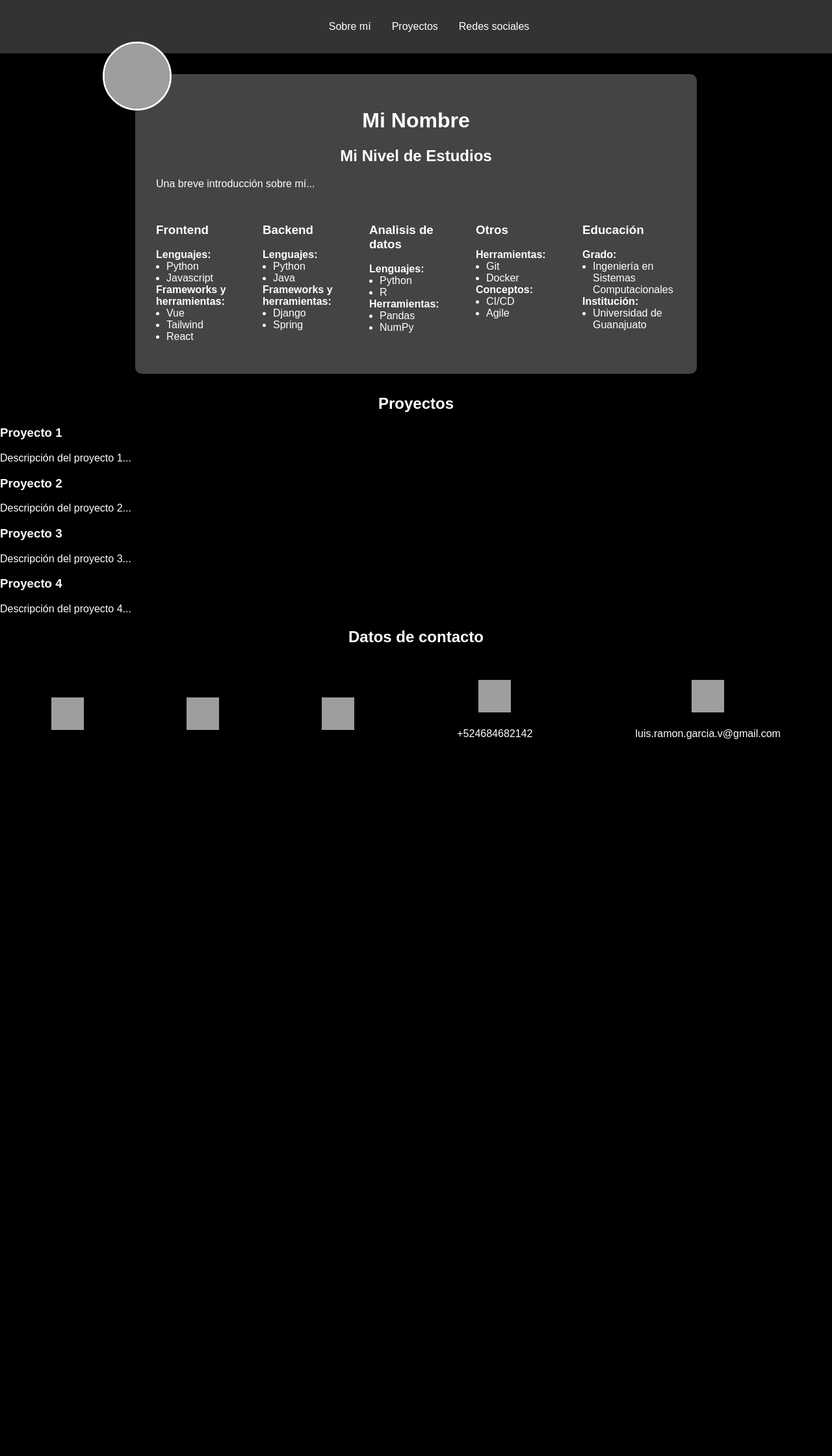
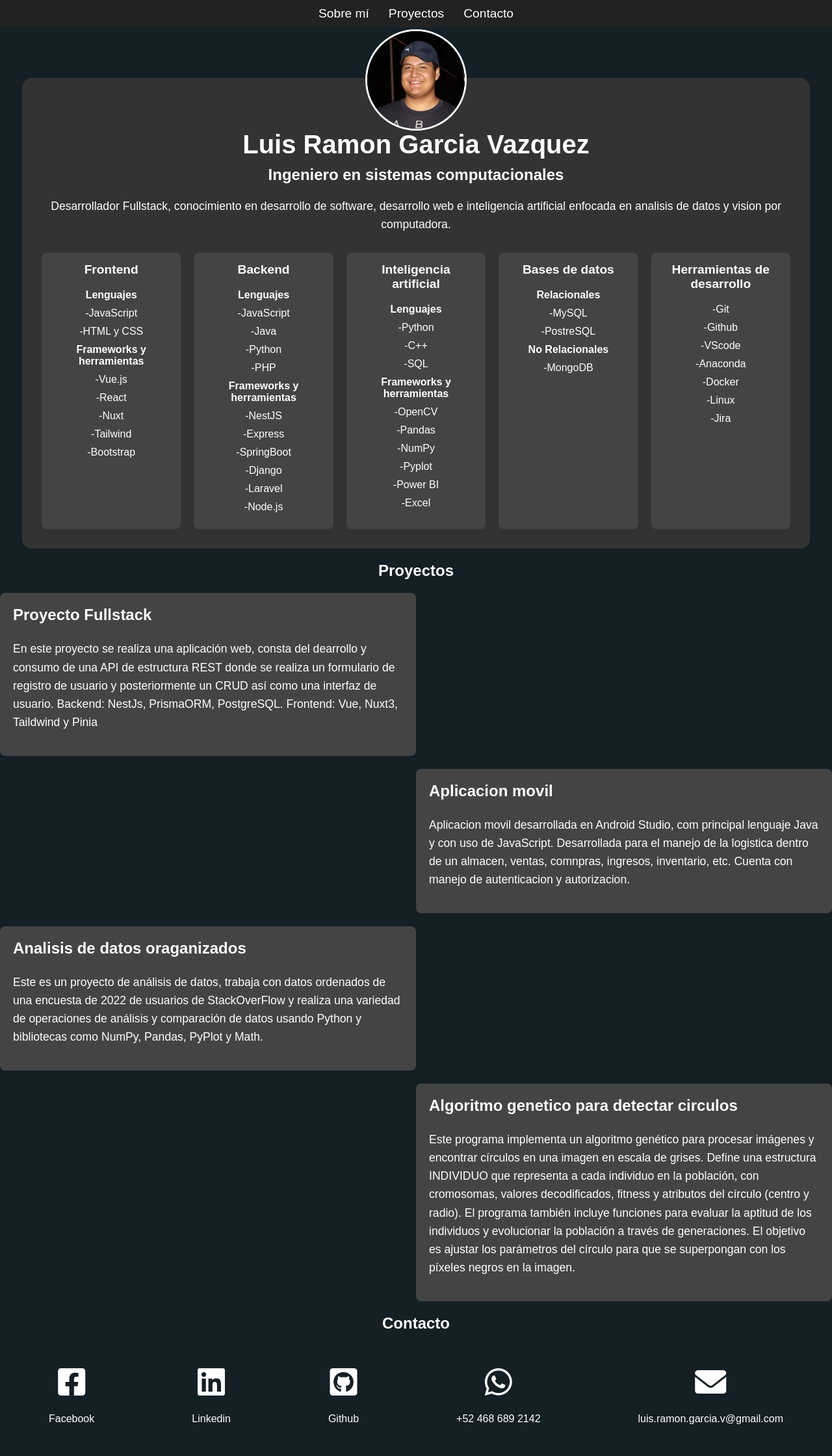
Before and after one commit to LuisRamonGV/My_presentation_web, a Django app: page / in a window 1280 px wide. Shown: the whole page at 65% size. Before the commit the page ends 1137 px from the top, so only its background shows below. Run offline with Django 5.2, Linux system fonts and the light colour scheme; grey boxes are pictures that could not be loaded.

Commit message:
foto, seccionamiento e informacion agregada

```diff
--- a/main/static/main/styles.css
+++ b/main/static/main/styles.css
@@ -1,101 +1,169 @@
-/* Estilos generales */
+/* Estilos generales del cuerpo */
 body {
+    margin: 0;
     font-family: Arial, sans-serif;
-    background-color: #000;
     color: #fff;
-    margin: 0;
-    padding: 0;
+    background-color: #141F26;
 }
 
+#sobre-mi {
+    scroll-margin-top: 200px;
+}
+
+/* Estilos de la barra de navegación */
 .navbar {
-    display: flex;
-    justify-content: center;
-    background-color: #333;
-    padding: 1rem;
+    position: fixed;
+    top: 0;
+    left: 0;
+    width: 100%;
+    background-color: #222;
+    padding: 10px 0;
+    z-index: 1000;
 }
 
 .navbar ul {
     list-style: none;
+    padding: 0;
+    margin: 0;
     display: flex;
-    gap: 2rem;
+    justify-content: center;
 }
 
-.navbar ul li {
-    margin: 0;
+.navbar li {
+    margin: 0 15px;
 }
 
-.navbar ul li a {
+.navbar a {
     color: #fff;
     text-decoration: none;
+    font-size: 1.2em;
 }
 
+.navbar a:hover {
+    text-decoration: underline;
+}
+
+/* Estilos del contenedor principal */
 .intro-box {
-    background-color: #444;
-    margin: 2rem auto;
-    padding: 2rem;
-    max-width: 800px;
-    border-radius: 10px;
+    background-color: #333;
+    border-radius: 15px;
+    padding: 30px;
+    padding-top: 80px; /* Añadir espacio extra en la parte superior */
+    width: 90%;
+    margin: 120px auto 0; /* Margin superior ajustado para dejar espacio para la barra de navegación */
+    text-align: center;
     position: relative;
 }
 
 .profile-photo {
-    width: 100px;
-    height: 100px;
+    width: 150px;
+    height: 150px;
     border-radius: 50%;
+    border: 3px solid #fff;
     position: absolute;
-    top: -50px;
-    left: -50px;
-    border: 3px solid #fff;
+    top: -75px; /* Posicionar la imagen en la parte superior */
+    left: 50%;
+    transform: translateX(-50%);
 }
 
-h1, h2 {
+/* Estilos del título principal */
+.intro-box h1 {
+    font-size: 2.5em;
+    margin: 0;
+}
+
+/* Estilos del subtítulo */
+.intro-box h2 {
+    font-size: 1.5em;
+    margin: 10px 0;
+}
+
+/* Estilos del párrafo de introducción */
+.intro-box p {
+    font-size: 1.1em;
+    line-height: 1.6;
+    margin-top: 20px;
+}
+
+.centered-heading {
     text-align: center;
 }
 
+/* Estilos para las columnas */
 .columns {
-    display: flex;
-    justify-content: space-between;
-    margin-top: 2rem;
+    display: grid;
+    grid-template-columns: repeat(5, 1fr);
+    gap: 20px;
+    margin-top: 30px;
 }
 
 .column {
-    width: 18%;
+    background-color: #444;
+    padding: 15px;
+    border-radius: 8px;
+}
+
+.column h3 {
+    margin-top: 0;
+    font-size: 1.2em;
 }
 
 .column ul {
-    list-style: none;
+    list-style-type: none;
     padding: 0;
+    margin: 0;
+}
+
+.column ul li {
+    margin-bottom: 10px;
+    font-size: 1em;
 }
 
 .column ul ul {
-    margin-left: 1rem;
-    list-style: disc;
+    margin-left: 20px;
 }
 
-/* Sección de proyectos */
-.projects-section {
-    padding: 2rem;
+/* Estilos para secciones */
+section {
+    padding: 50px 0;
+    text-align: center;
 }
 
-.project {
-    background-color: #555;
-    margin: 1rem auto;
-    padding: 1rem;
-    max-width: 700px;
-    border-radius: 10px;
-    display: flex;
-    justify-content: space-between;
+section h2 {
+    font-size: 2em;
 }
 
-.project:nth-child(even) {
-    align-self: flex-end;
+/* Estilos para los contenedores de proyectos */
+.project-container {
+    background-color: #444;
+    border-radius: 8px;
+    padding: 20px;
+    margin: 20px auto;
+    max-width: 600px;
+    text-align: left;
 }
 
-.project h3 {
+.project-container h3 {
     margin-top: 0;
+    font-size: 1.5em;
 }
 
-/* Sección de redes sociales */
+.project-container p {
+    font-size: 1.1em;
+    line-height: 1.6;
+}
+
+.project-container.left {
+    margin-left: 0;
+    margin-right: auto;
+}
+
+.project-container.right {
+    margin-left: auto;
+    margin-right: 0;
+}
+
+/* Estilos para los iconos de redes sociales */
 .social-icons {
     display: flex;
     justify-content: space-around;
@@ -103,22 +171,18 @@ h1, h2 {
     padding: 2rem 0;
 }
 
-.social-icons a {
+.social-icons a, .social-icons div {
     text-decoration: none;
     color: #fff;
-}
-
-.icon {
-    width: 50px;
-    height: 50px;
-}
-
-.whatsapp-container, .email-container {
     display: flex;
     flex-direction: column;
     align-items: center;
 }
 
-.whatsapp-container img, .email-container img {
+.social-icons a:hover, .social-icons div:hover {
+    color: #ccc;
+}
+
+.social-icons i {
     margin-bottom: 0.5rem;
 }
--- a/main/templates/main/contact.html
+++ b/main/templates/main/contact.html
@@ -1,22 +1,25 @@
 {% load static %}
 <div id="redes-sociales">
-    <h2>Datos de contacto</h2>
+    <h2 style="text-align: center;">Contacto</h2>
     <div class="social-icons">
         <a href="https://www.facebook.com/profile.php?id=100011681081216&mibextid=vk8aRt" target="_blank">
-            <img src="{% static 'icons/facebook.png' %}" alt="Facebook" class="icon">
+            <i class="fab fa-facebook-square fa-3x"></i>
+            <p>Facebook</p>
         </a>
         <a href="https://www.linkedin.com/in/ramon-garcia2606/" target="_blank">
-            <img src="{% static 'icons/linkedin.png' %}" alt="LinkedIn" class="icon">
+            <i class="fab fa-linkedin fa-3x"></i>
+            <p>Linkedin</p>
         </a>
-        <a href="https://github.com/LuisRamonGV?tab=repositories" target="_blank">
-            <img src="{% static 'icons/github.png' %}" alt="GitHub" class="icon">
+        <a href="https://github.com/LuisRamonGV" target="_blank">
+            <i class="fab fa-github-square fa-3x"></i>
+            <p>Github</p>
         </a>
         <div class="whatsapp-container">
-            <img src="{% static 'icons/whatsapp.png' %}" alt="WhatsApp" class="icon">
-            <p>+524684682142</p>
+            <i class="fab fa-whatsapp fa-3x"></i>
+            <p>+52 468 689 2142</p>
         </div>
         <div class="email-container">
-            <img src="{% static 'icons/email.png' %}" alt="Email" class="icon">
+            <i class="fas fa-envelope fa-3x"></i>
             <p>luis.ramon.garcia.v@gmail.com</p>
         </div>
     </div>
--- a/main/templates/main/home.html
+++ b/main/templates/main/home.html
@@ -3,9 +3,10 @@
 <head>
     <meta charset="UTF-8">
     <meta name="viewport" content="width=device-width, initial-scale=1.0">
-    <title>Mi Página de Presentación</title>
+    <link rel="stylesheet" href="https://cdnjs.cloudflare.com/ajax/libs/font-awesome/6.0.0-beta3/css/all.min.css">
     {% load static %}
     <link rel="stylesheet" href="{% static 'main/styles.css' %}">
+    <title>Portafolio</title>
 </head>
 <body>
     <!-- Barra de navegación -->
@@ -13,110 +14,86 @@
         <ul>
             <li><a href="#sobre-mi">Sobre mí</a></li>
             <li><a href="#proyectos">Proyectos</a></li>
-            <li><a href="#redes-sociales">Redes sociales</a></li>
+            <li><a href="#redes-sociales">Contacto</a></li>
         </ul>
     </nav>
 
     <!-- Contenido de la página -->
     <div class="intro-box" id="sobre-mi">
-        <img src="{% static 'images/mi-foto.jpg' %}" alt="Mi Foto" class="profile-photo">
-        <h1>Mi Nombre</h1>
-        <h2>Mi Nivel de Estudios</h2>
-        <p>Una breve introducción sobre mí...</p>
+        <img src="{% static 'profile.jpg' %}" alt="Foto de perfil" class="profile-photo">
+        <h1>Luis Ramon Garcia Vazquez</h1>
+        <h2>Ingeniero en sistemas computacionales</h2>
+        <p>Desarrollador Fullstack, conocimiento en desarrollo de software, desarrollo web e inteligencia artificial enfocada en analisis de datos y vision por computadora.</p>
 
         <!-- Contenedor de columnas -->
         <div class="columns">
-            <!-- Columna 1 -->
             <div class="column">
                 <h3>Frontend</h3>
                 <ul>
-                    <li><strong>Lenguajes:</strong>
-                        <ul>
-                            <li>Python</li>
-                            <li>Javascript</li>
-                        </ul>
-                    </li>
-                    <li><strong>Frameworks y herramientas:</strong>
-                        <ul>
-                            <li>Vue</li>
-                            <li>Tailwind</li>
-                            <li>React</li>
-                        </ul>
-                    </li>
+                    <li><strong>Lenguajes</strong></li>
+                    <li>-JavaScript</li>
+                    <li>-HTML y CSS</li>
+                    <li><strong>Frameworks y herramientas</strong></li>
+                    <li>-Vue.js</li>
+                    <li>-React</li>
+                    <li>-Nuxt</li>
+                    <li>-Tailwind</li>
+                    <li>-Bootstrap</li>
                 </ul>
             </div>
-
-            <!-- Columna 2 -->
             <div class="column">
                 <h3>Backend</h3>
                 <ul>
-                    <li><strong>Lenguajes:</strong>
-                        <ul>
-                            <li>Python</li>
-                            <li>Java</li>
-                        </ul>
-                    </li>
-                    <li><strong>Frameworks y herramientas:</strong>
-                        <ul>
-                            <li>Django</li>
-                            <li>Spring</li>
-                        </ul>
-                    </li>
+                    <li><strong>Lenguajes</strong></li>
+                    <li>-JavaScript</li>
+                    <li>-Java</li>
+                    <li>-Python</li>
+                    <li>-PHP</li>
+                    <li><strong>Frameworks y herramientas</strong></li>
+                    <li>-NestJS</li>
+                    <li>-Express</li>
+                    <li>-SpringBoot</li>
+                    <li>-Django</li>
+                    <li>-Laravel</li>
+                    <li>-Node.js</li>
                 </ul>
             </div>
-
-            <!-- Columna 3 -->
             <div class="column">
-                <h3>Analisis de datos</h3>
+                <h3>Inteligencia artificial</h3>
                 <ul>
-                    <li><strong>Lenguajes:</strong>
-                        <ul>
-                            <li>Python</li>
-                            <li>R</li>
-                        </ul>
-                    </li>
-                    <li><strong>Herramientas:</strong>
-                        <ul>
-                            <li>Pandas</li>
-                            <li>NumPy</li>
-                        </ul>
-                    </li>
+                    <li><strong>Lenguajes</strong></li>
+                    <li>-Python</li>
+                    <li>-C++</li>
+                    <li>-SQL</li>
+                    <li><strong>Frameworks y herramientas</strong></li>
+                    <li>-OpenCV</li>
+                    <li>-Pandas</li>
+                    <li>-NumPy</li>
+                    <li>-Pyplot</li>
+                    <li>-Power BI</li>
+                    <li>-Excel</li>
                 </ul>
             </div>
-
-            <!-- Columna 4 -->
             <div class="column">
-                <h3>Otros</h3>
+                <h3>Bases de datos</h3>
                 <ul>
-                    <li><strong>Herramientas:</strong>
-                        <ul>
-                            <li>Git</li>
-                            <li>Docker</li>
-                        </ul>
-                    </li>
-                    <li><strong>Conceptos:</strong>
-                        <ul>
-                            <li>CI/CD</li>
-                            <li>Agile</li>
-                        </ul>
-                    </li>
+                    <li><strong>Relacionales</strong></li>
+                    <li>-MySQL</li>
+                    <li>-PostreSQL</li>
+                    <li><strong>No Relacionales</strong></li>
+                    <li>-MongoDB</li>
                 </ul>
             </div>
-
-            <!-- Columna 5 -->
             <div class="column">
-                <h3>Educación</h3>
+                <h3>Herramientas de desarrollo</h3>
                 <ul>
-                    <li><strong>Grado:</strong>
-                        <ul>
-                            <li>Ingeniería en Sistemas Computacionales</li>
-                        </ul>
-                    </li>
-                    <li><strong>Institución:</strong>
-                        <ul>
-                            <li>Universidad de Guanajuato</li>
-                        </ul>
-                    </li>
+                    <li>-Git</li>
+                    <li>-Github</li>
+                    <li>-VScode</li>
+                    <li>-Anaconda</li>
+                    <li>-Docker</li>
+                    <li>-Linux</li>
+                    <li>-Jira</li>
                 </ul>
             </div>
         </div>
--- a/main/templates/main/projects.html
+++ b/main/templates/main/projects.html
@@ -1,19 +1,34 @@
 <div id="proyectos">
-    <h2>Proyectos</h2>
+    <h2 style="text-align: center;">Proyectos</h2>
     <div class="project-container left">
-        <h3>Proyecto 1</h3>
-        <p>Descripción del proyecto 1...</p>
+        <h3>Proyecto Fullstack</h3>
+        <p>En este proyecto se realiza una aplicación web, consta del dearrollo y consumo de una API de estructura REST
+            donde se realiza un formulario de registro de usuario y posteriormente un CRUD así como una interfaz
+            de usuario. Backend: NestJs, PrismaORM, PostgreSQL. Frontend: Vue, Nuxt3, Taildwind y Pinia
+        </p>
     </div>
     <div class="project-container right">
-        <h3>Proyecto 2</h3>
-        <p>Descripción del proyecto 2...</p>
+        <h3>Aplicacion movil</h3>
+        <p>
+            Aplicacion movil desarrollada en Android Studio, com principal lenguaje Java y con uso de JavaScript.
+            Desarrollada para el manejo de la logistica dentro de un almacen, ventas, comnpras, ingresos, inventario, etc.
+            Cuenta con manejo de autenticacion y autorizacion.
+        </p>
     </div>
     <div class="project-container left">
-        <h3>Proyecto 3</h3>
-        <p>Descripción del proyecto 3...</p>
+        <h3>Analisis de datos oraganizados</h3>
+        <p>Este es un proyecto de análisis de datos, trabaja con datos ordenados de una encuesta de 2022 de usuarios de
+            StackOverFlow y realiza una variedad de operaciones de análisis y comparación de datos usando Python y
+            bibliotecas como NumPy, Pandas, PyPlot y Math.
+        </p>
     </div>
     <div class="project-container right">
-        <h3>Proyecto 4</h3>
-        <p>Descripción del proyecto 4...</p>
+        <h3>Algoritmo genetico para detectar circulos</h3>
+        <p>Este programa implementa un algoritmo genético para procesar imágenes y encontrar círculos en una imagen en
+            escala de grises. Define una estructura INDIVIDUO que representa a cada individuo en la población, con cromosomas,
+            valores decodificados, fitness y atributos del círculo (centro y radio). El programa también incluye funciones
+            para evaluar la aptitud de los individuos y evolucionar la población a través de generaciones. El objetivo es ajustar
+            los parámetros del círculo para que se superpongan con los píxeles negros en la imagen.
+        </p>
     </div>
 </div>
```
Also changed, not shown: main/static/profile.jpg (added).
